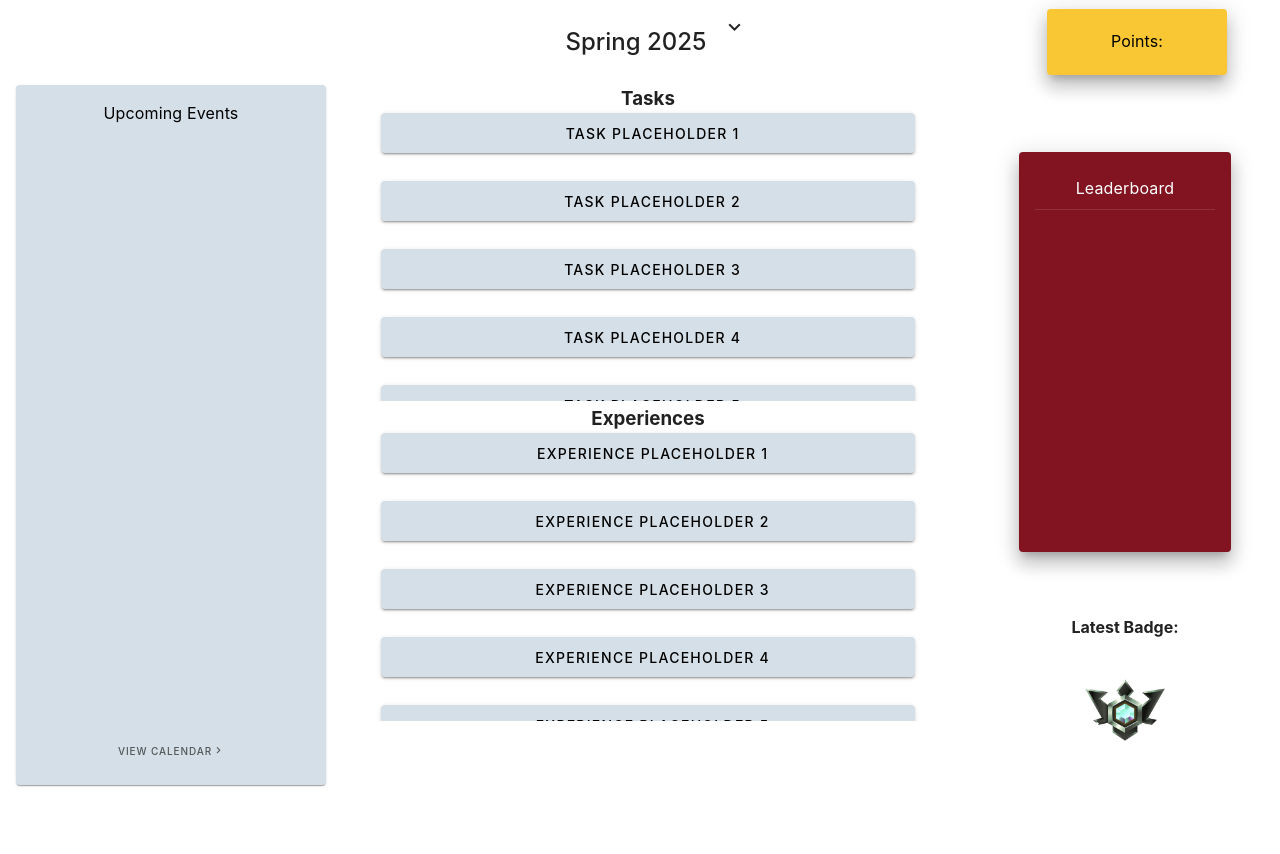
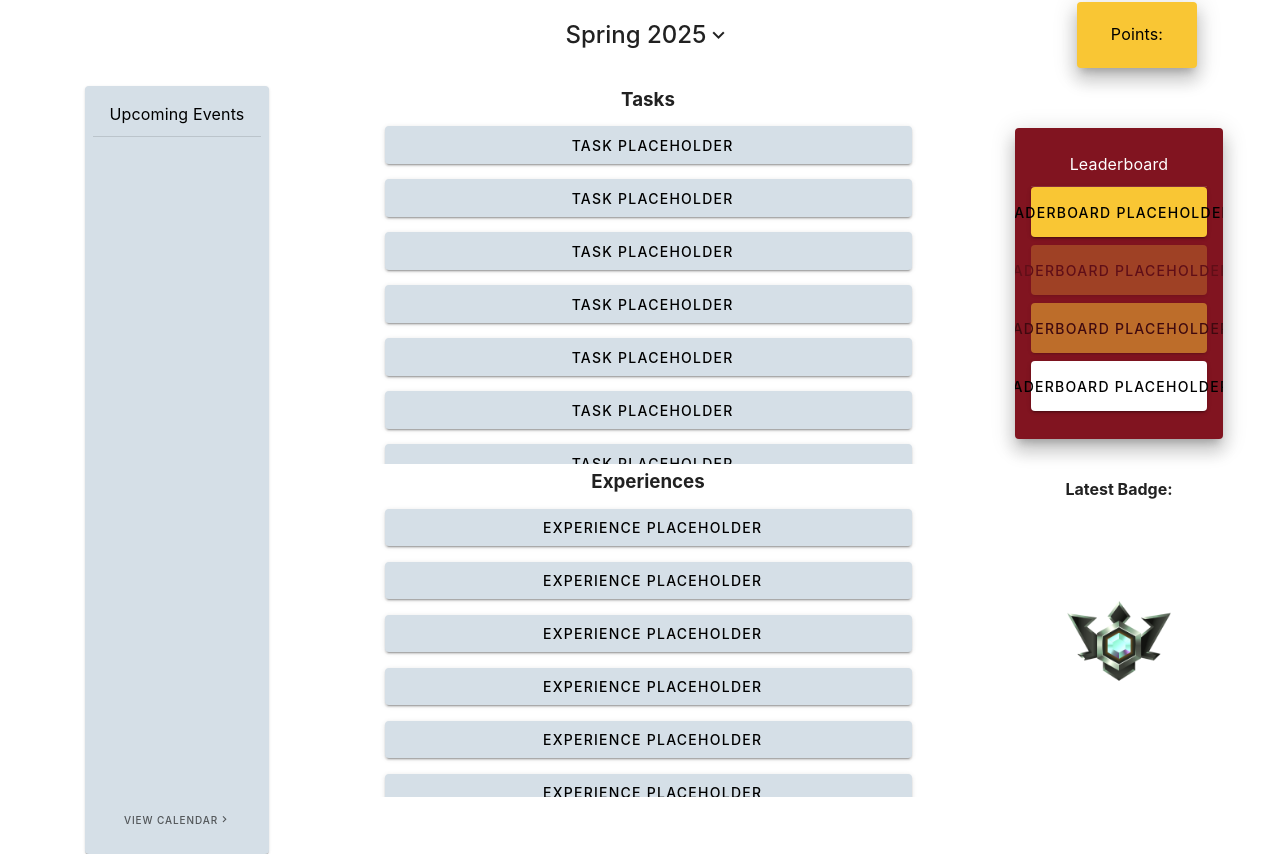
Before and after one commit to IanFlower/Avocado-Frontend, a Vue app: page /home in a window 1280 px wide. Before the commit the page ends 800 px from the top, so only its background shows below. Built offline with nearby package versions, Linux system fonts and the light colour scheme; what webfontloader would draw is missing.

Commit message:
added the Calendar Dummy Page, Leaderboard stuff, and made the heights percentages, and fixed overlapping issues

```diff
--- a/src/router.js
+++ b/src/router.js
@@ -4,7 +4,10 @@ import Login from "./views/Login.vue";
  import StudentHome from "./views/StudentHome.vue";
  import Badges from "./views/Badges.vue";
 import Shop from "./views/Shop.vue";
-// import HomePage from "./views/HomePage.vue";
+import Calendar from "./views/Calendar.vue";
+import leaderBoard from "./views/leaderBoard.vue";
+
+
 // import CreateResume from "./views/CreateResume.vue";
 // import AdminPage from "./components/AdminPage.vue"
 // import AdminView from "./components/AdminView.vue";
@@ -54,6 +57,18 @@ const router = createRouter({
     alias: '/shopPoints',
     name: "shop",
     component: Shop,
+  },
+  {
+    path: '/calendar',
+    alias: '/calendarPage',
+    name: "calendar",
+    component: Calendar,
+  },
+  {
+    path: '/leaderboard',
+    alias: '/leaderboardPage',
+    name: "leaderboard",
+    component: leaderBoard,
   }
   ],
 });
--- /dev/null
+++ b/src/views/Calendar.vue
@@ -0,0 +1,31 @@
+<template>
+
+<v-row class="pa-2 ma-0">
+    <v-col cols="3" class="d-flex justify-center pa-1">
+      <v-card class="d-flex flex-column pa-2 align-center text-center" height="700px" width="60%"
+        style="background-color: #D5DFE7; color: black;">
+        <v-card-title class="text-subtitle-1 text-center">Upcoming Events</v-card-title>
+        <v-divider></v-divider>
+        <v-spacer></v-spacer>
+        <v-card-actions class="justify-center secondary">
+          <v-btn variant="plain" style="font-size: 10px; color: black;" @click="goHome">
+            View Calendar
+            <v-icon>mdi-chevron-right</v-icon>
+          </v-btn>
+        </v-card-actions>
+      </v-card>
+    </v-col>
+</v-row>
+
+</template>
+
+<script setup>
+import { useRouter } from 'vue-router';
+
+const router = useRouter();
+
+  const goHome = () => {
+    router.push('/home');
+  };
+
+</script>
--- a/src/views/StudentHome.vue
+++ b/src/views/StudentHome.vue
@@ -7,9 +7,8 @@
 
       <v-col cols="6" class="d-flex justify-center">
         <v-card class="pa-2 d-flex justify-center text-center" elevation="0">
-          <v-card-title class="text-h5 font-weight-medium">
+          <v-card-title class="text-h5 font-weight-medium d-flex align-center">
             {{ selectedYear && selectedSeason ? selectedSeason + ' ' + selectedYear : 'Select a Year and Semester' }}
-          </v-card-title>
             <v-menu offset-y transition="scale-transition" v-model="dropdownOpen">
               <template v-slot:activator="{ props }">
                 <v-icon v-bind="props" size="24" style="cursor: pointer;">
@@ -29,13 +28,14 @@
                 </v-list>
               </v-card>
             </v-menu>
+          </v-card-title>
         </v-card>
       </v-col>
 
       <!-- Points -->
 
       <v-col cols="3" class="d-flex justify-center">
-        <v-card class="pa-3 text-center accent clickable-card" width="180px" elevation="12" @click="handlePointClick">
+        <v-card class="pa-3 text-center accent clickable-card" width="40%" elevation="12" @click="handlePointClick">
           <v-card-title class="text-subtitle-1">Points:</v-card-title>
         </v-card>
       </v-col>
@@ -43,15 +43,15 @@
 
     <!-- Upcoming Events -->
 
-    <v-row class="pa-1 ma-0">
+    <v-row class="pa-3 ma-0">
       <v-col cols="3" class="d-flex justify-center pa-1">
-        <v-card class="d-flex flex-column pa-2 align-center text-center" height="700px" width="100%"
+        <v-card class="d-flex flex-column pa-2  text-center" height="110%" width="60%"
           style="background-color: #D5DFE7; color: black;">
           <v-card-title class="text-subtitle-1 text-center">Upcoming Events</v-card-title>
           <v-divider></v-divider>
           <v-spacer></v-spacer>
           <v-card-actions class="justify-center secondary">
-            <v-btn variant="plain" style="font-size: 10px; color: black;">
+            <v-btn variant="plain" style="font-size: 10px; color: black;" @click="goToCalendar">
               View Calendar
               <v-icon>mdi-chevron-right</v-icon>
             </v-btn>
@@ -63,42 +63,58 @@
 
       <v-col cols="6" class="pa-1">
         <h3 class="text-center">Tasks</h3>
-        <v-row style="max-height: 300px; overflow-y: auto;">
+
+        <v-spacer></v-spacer>
+        <v-spacer></v-spacer>
+
+        <v-row style="max-height: 350px; overflow-y: auto; margin-top: 0;">
           <v-col cols="12" v-for="n in 10" :key="n" class="d-flex justify-center">
-            <v-btn class="pa-1 mb-1 secondary-button text-left pl-3" width="85%" height="40" elevation="2" shaped
-              @click="handleTaskClick(n)">
-              Task Placeholder {{ n }}
+            <v-btn :class="{ 'secondary-button': !clickedTask[n], 'accent': clickedTask[n] }"
+              class="pa-1 mb-1 text-left pl-3" width="85%" height="130%" elevation="2" shaped @click="handleTaskClick(n)">
+              Task Placeholder
             </v-btn>
           </v-col>
+          <v-spacer></v-spacer>
         </v-row>
+
 
         <!-- Experiences -->
         <h3 class="text-center mt-4">Experiences</h3>
-        <v-row style="max-height: 300px; overflow-y: auto;">
+
+        <v-spacer></v-spacer>
+        <v-spacer></v-spacer>
+
+        <v-row style="max-height: 300px; overflow-y: auto; margin-top: 0;">
           <v-col cols="12" v-for="n in 10" :key="n" class="d-flex justify-center">
-            <v-btn class="pa-1 mb-1 secondary-button text-left pl-3" width="85%" height="40" elevation="2" shaped
+            <v-btn :class="{ 'secondary-button': !clickedExperience[n], 'accent': clickedExperience[n] }"
+              class="pa-1 mb-1 text-left pl-3" width="85%" height="130%" elevation="2" shaped
               @click="handleExperienceClick(n)">
-              Experience Placeholder {{ n }}
+              Experience Placeholder
             </v-btn>
           </v-col>
         </v-row>
       </v-col>
 
       <v-col cols="3" class="d-flex flex-column align-center pa-2">
-
         <v-spacer></v-spacer>
 
         <!-- LeaderBoard -->
-        <v-card class="d-flex flex-column pa-4 text-center primary" height="400px" width="70%" elevation="12">
+        <v-card class="d-flex flex-column pa-4 text-center primary" height="45%" width="70%" elevation="12">
           <v-card-title class="text-subtitle-1">Leaderboard</v-card-title>
           <v-divider></v-divider>
+
+          <v-btn v-for="(n, index) in 4" :key="n" :class="getButtonClass(index)" class="mb-2" @click="goToLeaderboard"
+            height="50">
+            Leaderboard Placeholder {{ n }}
+          </v-btn>
         </v-card>
 
         <v-spacer></v-spacer>
 
         <!-- Latest Badge-->
         <h4>Latest Badge: </h4>
-        <v-img height="80px" width="80px" :src="elite" alt="Elite" class="clickable-image hover-effect" @click="goToBadges"></v-img>
+        <v-img height="35%" width="35%" :src="elite" alt="Elite" class="clickable-image hover-effect"
+          @click="goToBadges"></v-img>
       </v-col>
     </v-row>
   </v-container>
@@ -110,6 +126,9 @@ import { useRouter } from 'vue-router';
 import elite from '../assets/elite.png';
 
 const router = useRouter();
+const clickedTask = ref({});
+const clickedExperience = ref({});
+
 
 const goToBadges = () => {
   router.push('/badges');
@@ -117,6 +136,37 @@ const goToBadges = () => {
 
 const handlePointClick = () => {
   router.push('/shop');
+};
+
+const goToCalendar = () => {
+  router.push('/calendar');
+};
+
+const goToLeaderboard = () => {
+  router.push('/leaderboard');
+};
+
+const getButtonClass = (index) => {
+  if (index === 0) {
+    return 'accent';
+  } else if (index === 1) {
+    return 'accent' + ' opacity-25';
+  } else if (index === 2) {
+    return 'accent' + ' opacity-50';
+  } else if (index === 3) {
+    return 'white';
+  } else {
+    return '';
+  }
+};
+
+
+const handleTaskClick = (taskId) => {
+  clickedTask.value[taskId] = !clickedTask.value[taskId];
+};
+
+const handleExperienceClick = (experienceId) => {
+  clickedExperience.value[experienceId] = !clickedExperience.value[experienceId];
 };
 
 const dropdownOpen = ref(false);
@@ -127,7 +177,7 @@ const availableYears = ref([2022, 2023, 2024, 2025, 2026]);
 const selectSeason = (season, year) => {
   selectedSeason.value = season;
   selectedYear.value = year;
-  dropdownOpen.value = false;
+  dropdownOpen.value = true;
 };
 </script>
 
@@ -140,4 +190,17 @@ const selectSeason = (season, year) => {
 .clickable-image:hover {
   transform: scale(1.1);
 }
+
+.white {
+  background-color: white !important;
+  color: black;
+}
+
+.opacity-25 {
+  opacity: 0.25;
+}
+
+.opacity-50 {
+  opacity: 0.5;
+}
 </style>
--- /dev/null
+++ b/src/views/leaderBoard.vue
@@ -0,0 +1,24 @@
+<template>
+
+<v-card class="d-flex flex-column pa-4 text-center primary" height="400px" width="70%" elevation="12">
+    <v-card-title class="text-subtitle-1">Leaderboard</v-card-title>
+    <v-divider></v-divider>
+
+    <!-- Leaderboard buttons -->
+    <v-btn v-for="n in 5" :key="n" class="mb-2" @click="goHome">
+      Leaderboard Placeholder {{ n }}
+    </v-btn>
+  </v-card>
+</template>
+
+<script setup>
+
+import { useRouter } from 'vue-router';
+
+const router = useRouter();
+
+  const goHome = () => {
+    router.push('/home');
+  };
+
+</script>
```
Lines whose indentation alone changed are shown as unchanged.
